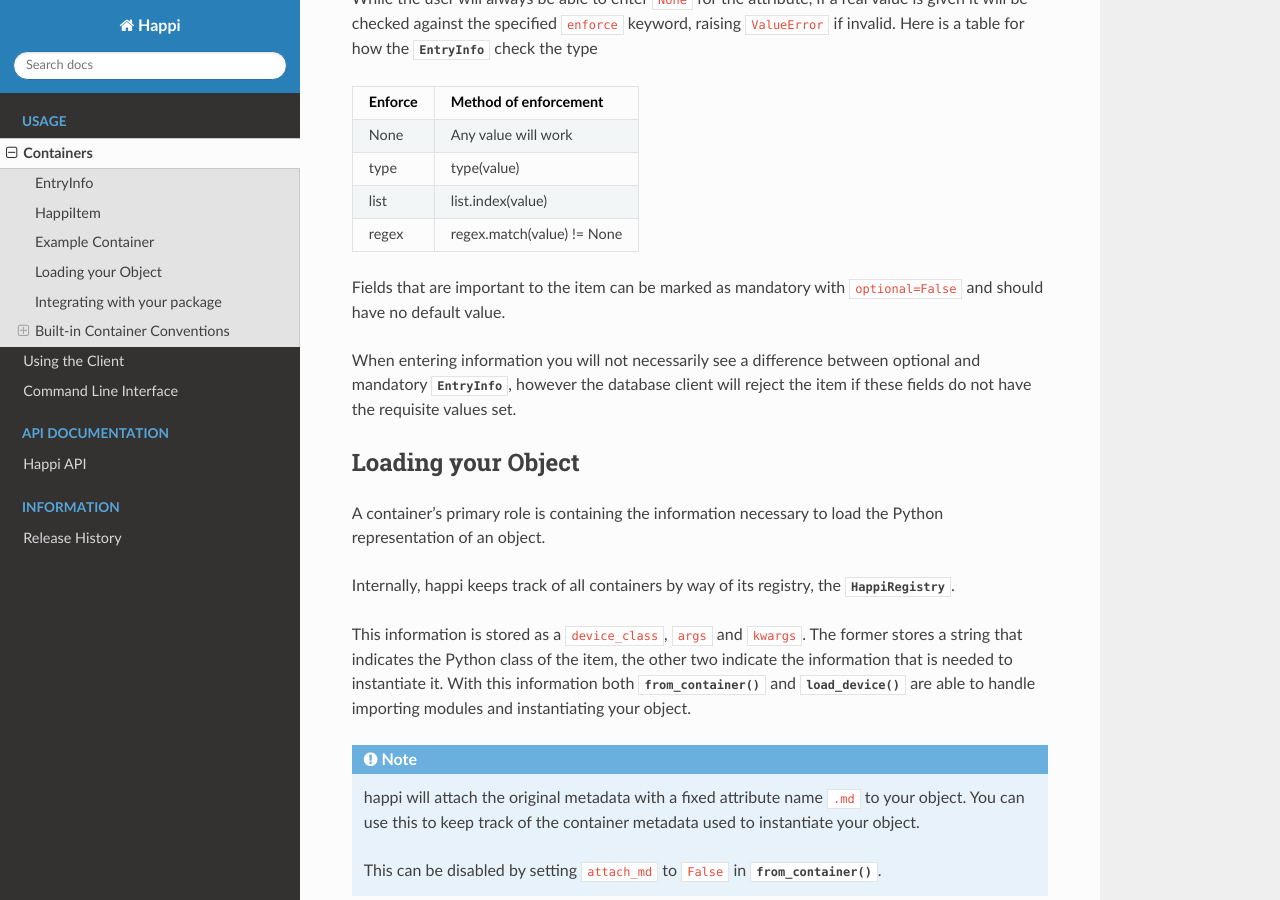
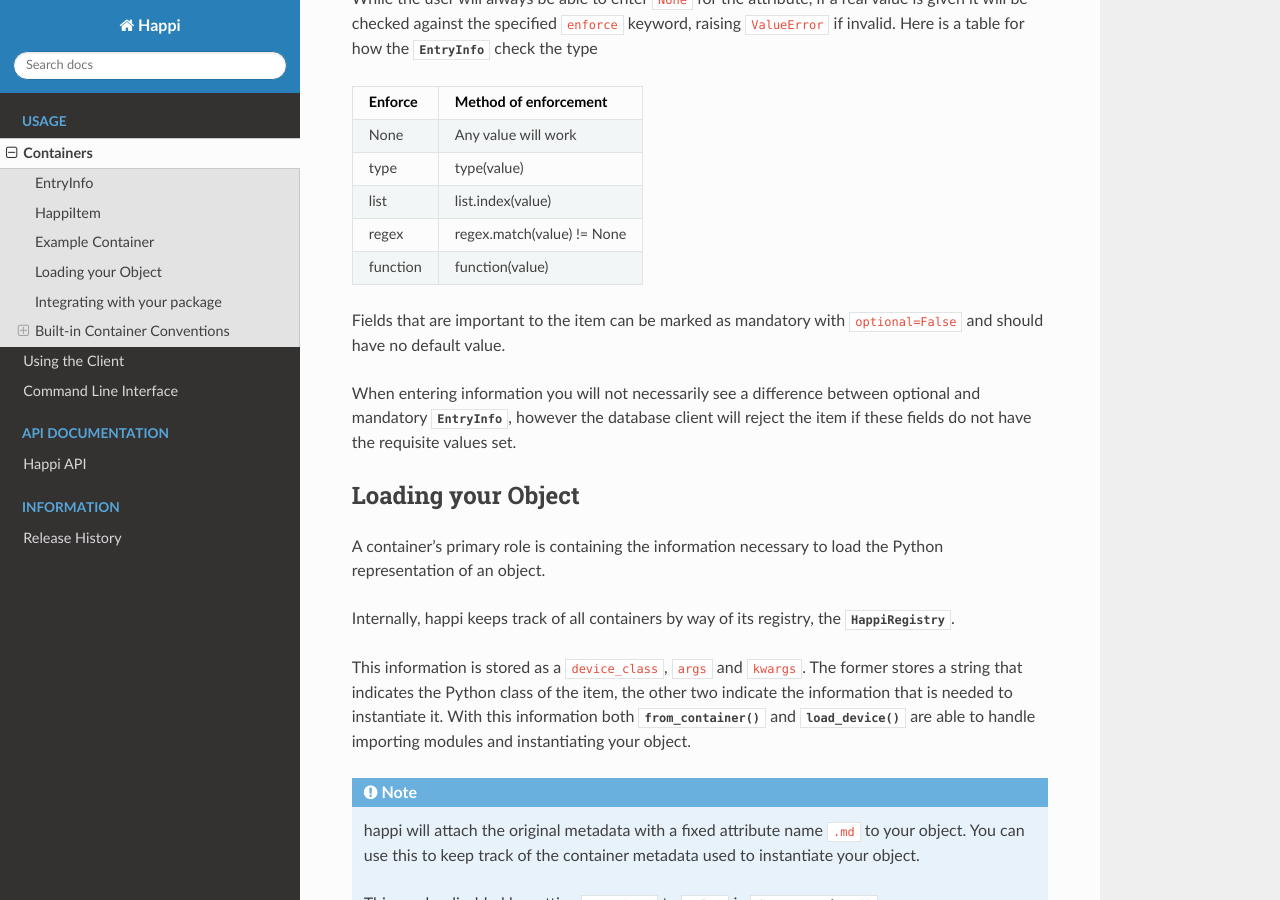
Before and after one commit to pcdshub/happi, a Sphinx documentation site: the page built from docs/source/containers.rst, in a window 1280 px wide and 900 px high, scrolled down 1835 px. Built offline with Sphinx 7.4.7 and the Read the Docs theme 2.0.0, drawn with Linux system fonts in a browser that asks for light colours.

Commit message:
DOC: add function to the entryinfo docs table

```diff
--- a/docs/source/containers.rst
+++ b/docs/source/containers.rst
@@ -96,14 +96,15 @@ real value is given it will be checked against the specified ``enforce``
 keyword, raising ``ValueError`` if invalid. Here is a table for how the
 :class:`.EntryInfo` check the type
 
-=======   ===========================
-Enforce   Method of enforcement
-=======   ===========================
-None      Any value will work
-type      type(value)
-list      list.index(value)
-regex     regex.match(value) != None
-=======   ===========================
+========   ===========================
+Enforce    Method of enforcement
+========   ===========================
+None       Any value will work
+type       type(value)
+list       list.index(value)
+regex      regex.match(value) != None
+function   function(value)
+========   ===========================
 
 Fields that are important to the item can be marked as mandatory with
 ``optional=False`` and should have no default value.
```
